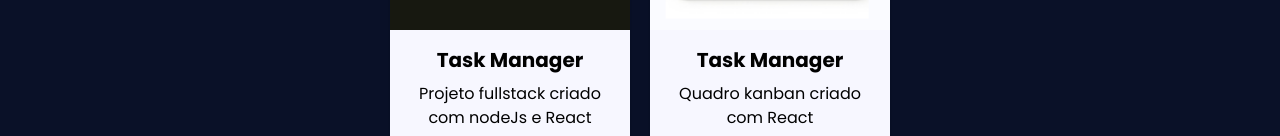
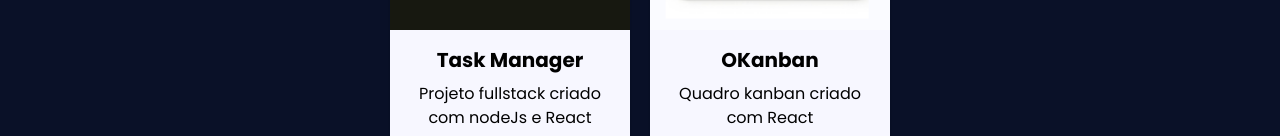
Before and after one commit to Waldst0n/my-portfolio, a React (Vite) app: page /projects in a window 1280 px wide. Shown: the part 550-686 px from the top of the page. Built offline with nearby package versions, Linux system fonts and the light colour scheme.

Commit message:
fix: change Project Name

```diff
--- a/src/routes/Projects/Projects.jsx
+++ b/src/routes/Projects/Projects.jsx
@@ -29,7 +29,7 @@ const Projects = () => {
                 />
                 <Card
                     image={okanban}
-                    title="Task Manager"
+                    title="OKanban"
                     description="Quadro kanban criado com React"
                     link={'https://o-kanban-waldst0ns-projects.vercel.app/'}
                 />
```
